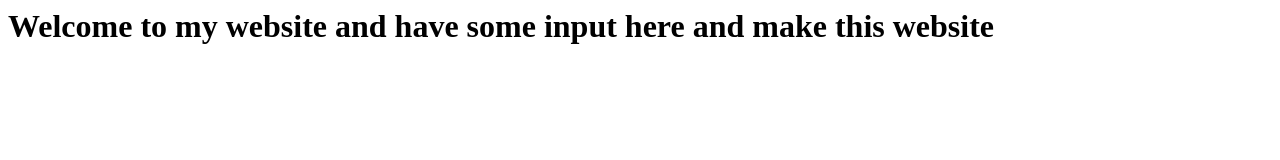
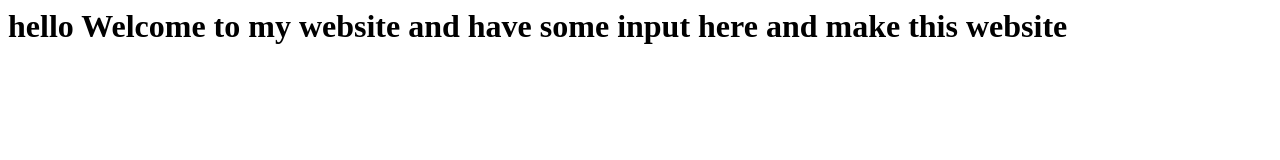
Before and after one commit to singhr13/website, a plain HTML site: page index.html in a window 1280 px wide. Drawn offline with Linux system fonts and the light colour scheme.

Commit message:
Update index.html

```diff
--- a/index.html
+++ b/index.html
@@ -3,6 +3,6 @@
 <html>
 <title> Jenkins CI/CD Pipeline </title>
 <body>
-<h1> Welcome to my website and have some input here and make this website  </h1>
+<h1>hello Welcome to my website and have some input here and make this website  </h1>
 </body>
 </html>
```
